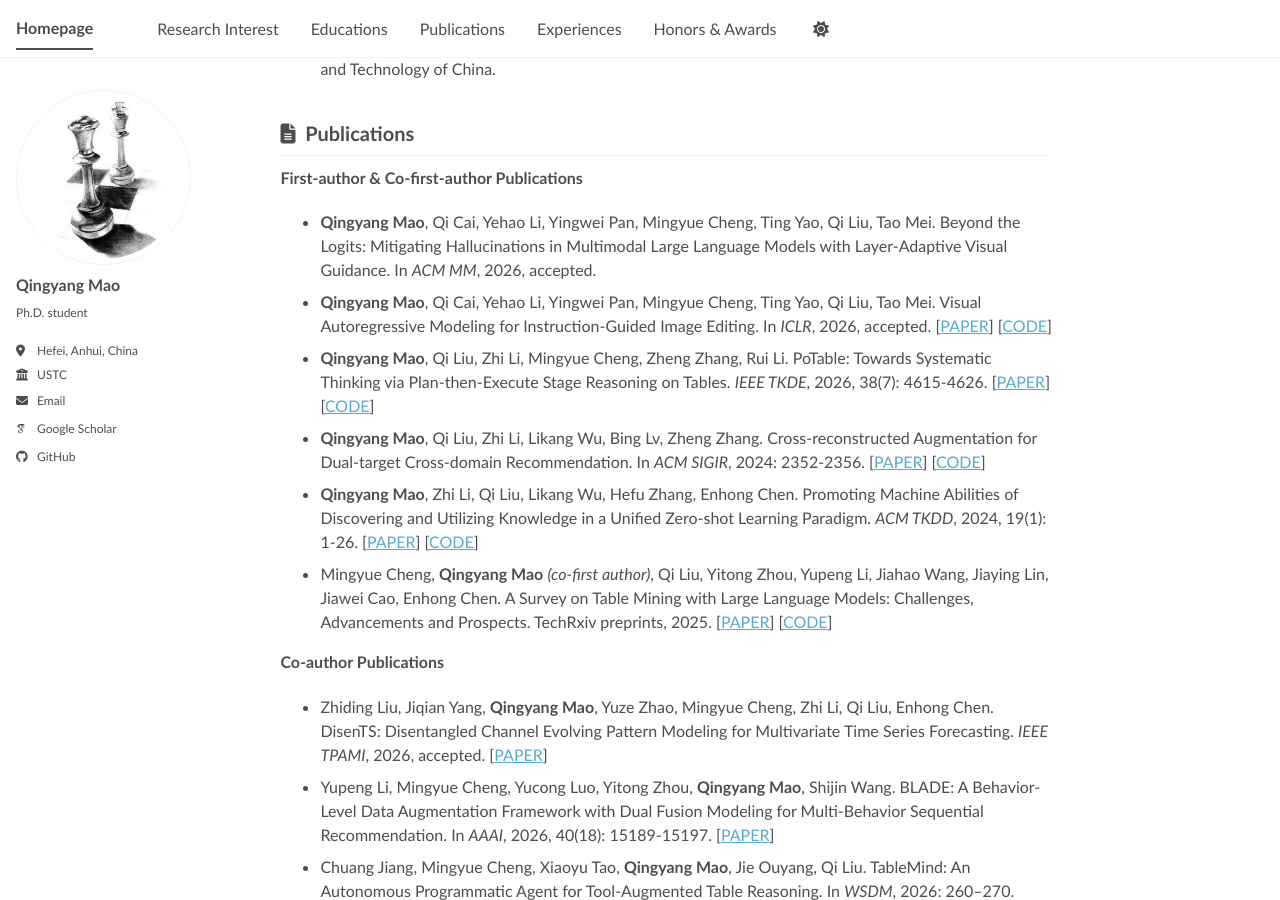
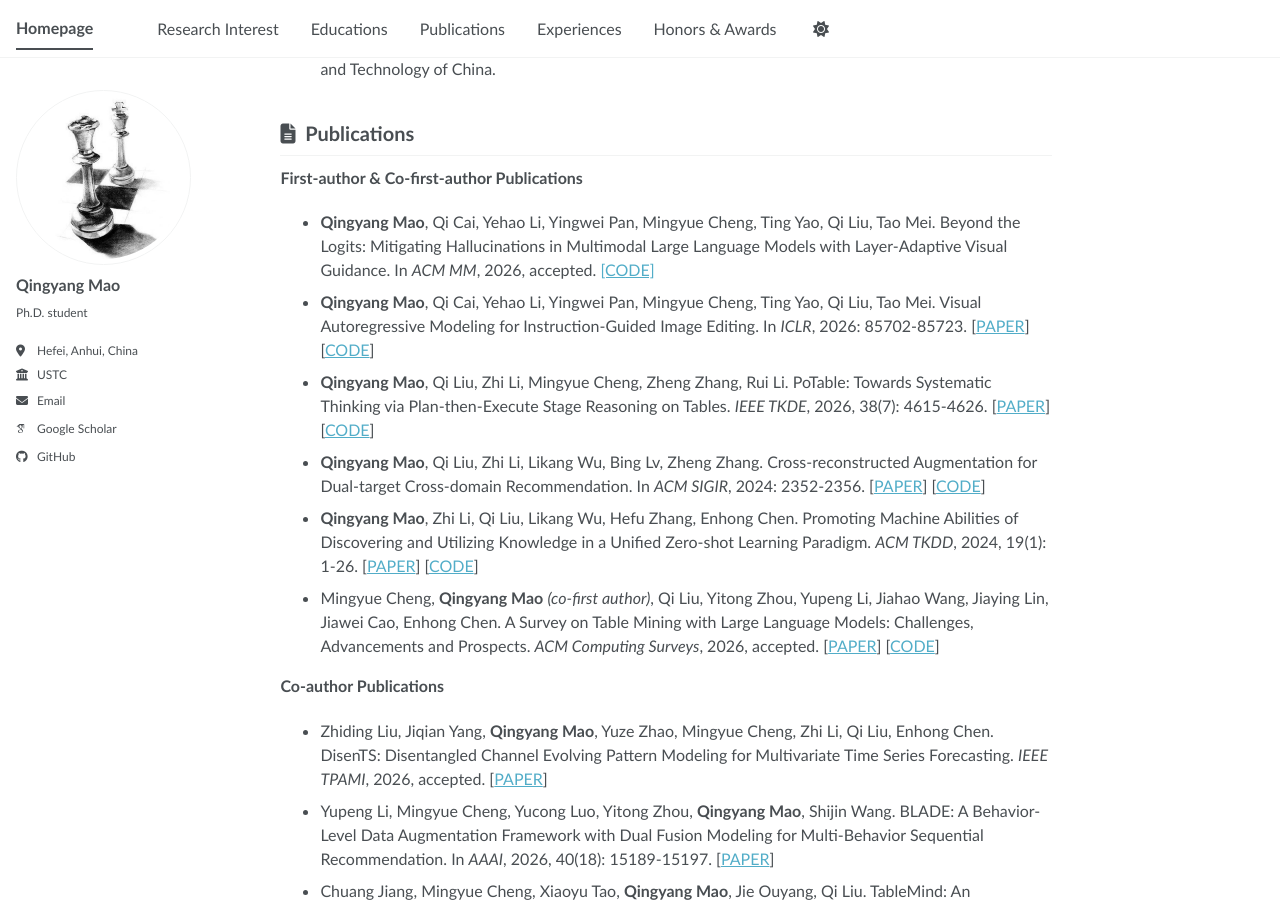
Before and after one commit to Double680/Double680.github.io, a Jekyll site: the page built from _pages/about.md, in a window 1280 px wide and 900 px high, scrolled down 517 px. Built offline with Jekyll 4.4.1, drawn with Linux system fonts in a browser that asks for light colours; some web fonts are replaced; a script bundle is joined from its source files by our own code; library files that are not in the unit come from our copies; some of the changed text lies outside the part shown.

Commit message:
update info

```diff
--- a/_pages/about.md
+++ b/_pages/about.md
@@ -24,12 +24,12 @@ I am currently a Ph.D. student at the State Key Laboratory of Cognitive Intellig
 
 **First-author & Co-first-author Publications**
 
-- **Qingyang Mao**, Qi Cai, Yehao Li, Yingwei Pan, Mingyue Cheng, Ting Yao, Qi Liu, Tao Mei. Beyond the Logits: Mitigating Hallucinations in Multimodal Large Language Models with Layer-Adaptive Visual Guidance. In *ACM MM*, 2026, accepted.
-- **Qingyang Mao**, Qi Cai, Yehao Li, Yingwei Pan, Mingyue Cheng, Ting Yao, Qi Liu, Tao Mei. Visual Autoregressive Modeling for Instruction-Guided Image Editing. In *ICLR*, 2026, accepted. [[PAPER](https://openreview.net/forum?id=elztN9Y4qw)] [[CODE](https://github.com/HiDream-ai/VAREdit)]
+- **Qingyang Mao**, Qi Cai, Yehao Li, Yingwei Pan, Mingyue Cheng, Ting Yao, Qi Liu, Tao Mei. Beyond the Logits: Mitigating Hallucinations in Multimodal Large Language Models with Layer-Adaptive Visual Guidance. In *ACM MM*, 2026, accepted. [[CODE]](https://github.com/HiDream-ai/LAVIG)
+- **Qingyang Mao**, Qi Cai, Yehao Li, Yingwei Pan, Mingyue Cheng, Ting Yao, Qi Liu, Tao Mei. Visual Autoregressive Modeling for Instruction-Guided Image Editing. In *ICLR*, 2026: 85702-85723. [[PAPER](https://proceedings.iclr.cc/paper_files/paper/2026/hash/8a0501a7e57e3669849e0ecf6f1a6295-Abstract-Conference.html)] [[CODE](https://github.com/HiDream-ai/VAREdit)]
 - **Qingyang Mao**, Qi Liu, Zhi Li, Mingyue Cheng, Zheng Zhang, Rui Li. PoTable: Towards Systematic Thinking via Plan-then-Execute Stage Reasoning on Tables. *IEEE TKDE*, 2026, 38(7): 4615-4626. [[PAPER](https://ieeexplore.ieee.org/abstract/document/11481790)] [[CODE](https://github.com/Double680/PoTable)]
 - **Qingyang Mao**, Qi Liu, Zhi Li, Likang Wu, Bing Lv, Zheng Zhang. Cross-reconstructed Augmentation for Dual-target Cross-domain Recommendation. In *ACM SIGIR*, 2024: 2352-2356. [[PAPER](https://dl.acm.org/doi/abs/10.1145/3626772.3657902)] [[CODE](https://github.com/Double680/CrossAug)]
 - **Qingyang Mao**, Zhi Li, Qi Liu, Likang Wu, Hefu Zhang, Enhong Chen. Promoting Machine Abilities of Discovering and Utilizing Knowledge in a Unified Zero-shot Learning Paradigm. *ACM TKDD*, 2024, 19(1): 1-26. [[PAPER](https://dl.acm.org/doi/full/10.1145/3700444)] [[CODE](https://github.com/Double680/CoLa)]
-- Mingyue Cheng, **Qingyang Mao** *(co-first author)*, Qi Liu, Yitong Zhou, Yupeng Li, Jiahao Wang, Jiaying Lin, Jiawei Cao, Enhong Chen. A Survey on Table Mining with Large Language Models: Challenges, Advancements and Prospects. TechRxiv preprints, 2025. [[PAPER](https://www.techrxiv.org/doi/full/10.36227/techrxiv.174352282.22844759)] [[CODE](https://github.com/USTCAGI/Awesome-LLM-Table-Mining)]
+- Mingyue Cheng, **Qingyang Mao** *(co-first author)*, Qi Liu, Yitong Zhou, Yupeng Li, Jiahao Wang, Jiaying Lin, Jiawei Cao, Enhong Chen. A Survey on Table Mining with Large Language Models: Challenges, Advancements and Prospects. *ACM Computing Surveys*, 2026, accepted. [[PAPER](https://www.techrxiv.org/doi/full/10.36227/techrxiv.174352282.22844759)] [[CODE](https://github.com/USTCAGI/Awesome-LLM-Table-Mining)]
 
 **Co-author Publications**
 
```
Also changed, not shown: other parts of _pages/about.md (+2 -2 lines).
